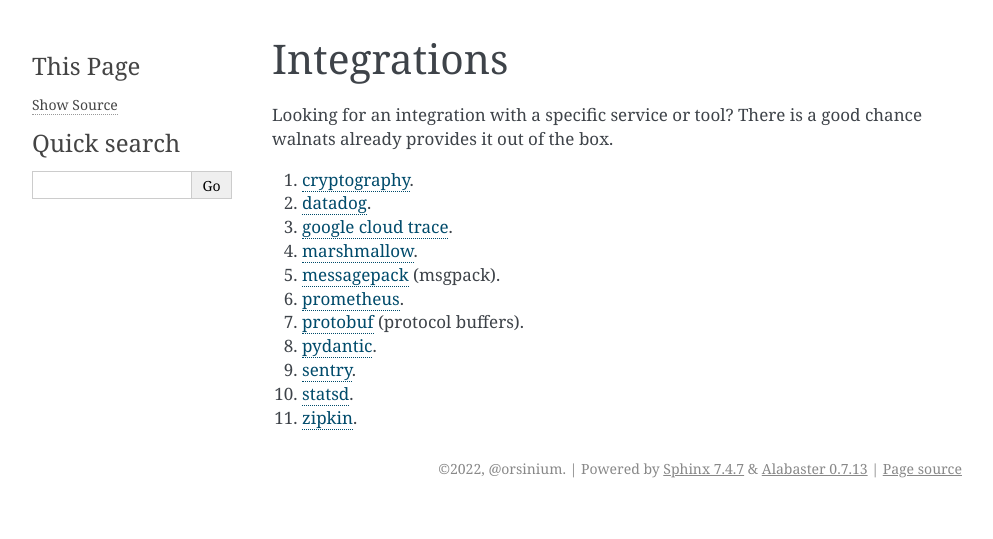
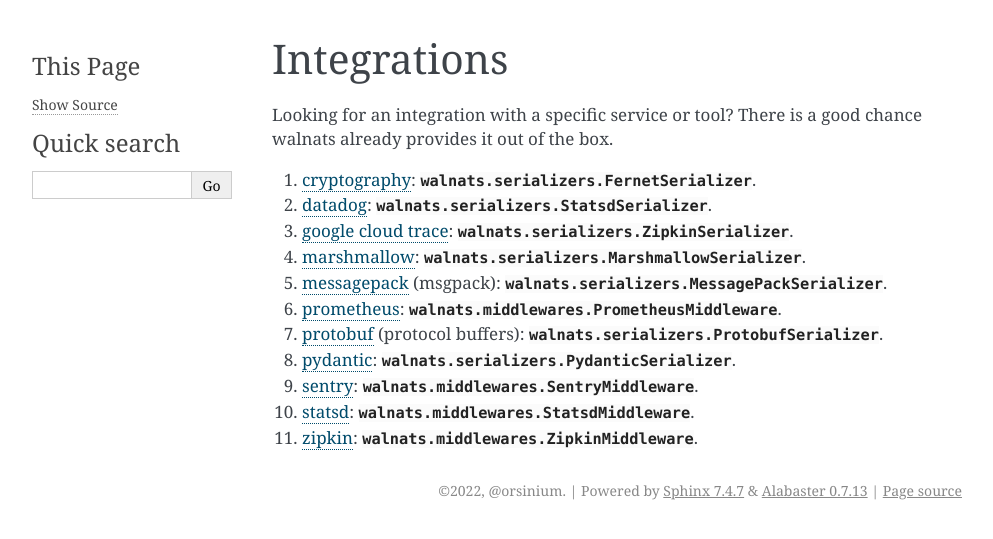
Before and after one commit to orsinium-labs/walnats, a Sphinx documentation site: the page built from docs/integrations.md, in a window 1280 px wide. Shown: the top 539 px of the page, without its empty margins (148-1141 px from the left). Built offline with Sphinx 7.4.7, drawn with Linux system fonts in a browser that asks for light colours.

Commit message:
compare to other tools, draft serializers docs

```diff
--- a/docs/integrations.md
+++ b/docs/integrations.md
@@ -2,14 +2,14 @@
 
 Looking for an integration with a specific service or tool? There is a good chance walnats already provides it out of the box.
 
-1. [cryptography](https://cryptography.io/en/latest/).
-1. [datadog](https://www.datadoghq.com/).
-1. [google cloud trace](https://cloud.google.com/trace/docs/zipkin).
-1. [marshmallow](https://github.com/marshmallow-code/marshmallow).
-1. [messagepack](https://msgpack.org/index.html) (msgpack).
-1. [prometheus](https://prometheus.io/).
-1. [protobuf](https://developers.google.com/protocol-buffers) (protocol buffers).
-1. [pydantic](https://pydantic-docs.helpmanual.io/).
-1. [sentry](https://sentry.io/welcome/).
-1. [statsd](https://github.com/statsd/statsd).
-1. [zipkin](https://zipkin.io/).
+1. [cryptography](https://cryptography.io/en/latest/): {py:class}`walnats.serializers.FernetSerializer`.
+1. [datadog](https://www.datadoghq.com/): {py:class}`walnats.serializers.StatsdSerializer`.
+1. [google cloud trace](https://cloud.google.com/trace/docs/zipkin): {py:class}`walnats.serializers.ZipkinSerializer`.
+1. [marshmallow](https://github.com/marshmallow-code/marshmallow): {py:class}`walnats.serializers.MarshmallowSerializer`.
+1. [messagepack](https://msgpack.org/index.html) (msgpack): {py:class}`walnats.serializers.MessagePackSerializer`.
+1. [prometheus](https://prometheus.io/): {py:class}`walnats.middlewares.PrometheusMiddleware`.
+1. [protobuf](https://developers.google.com/protocol-buffers) (protocol buffers): {py:class}`walnats.serializers.ProtobufSerializer`.
+1. [pydantic](https://pydantic-docs.helpmanual.io/): {py:class}`walnats.serializers.PydanticSerializer`.
+1. [sentry](https://sentry.io/welcome/): {py:class}`walnats.middlewares.SentryMiddleware`.
+1. [statsd](https://github.com/statsd/statsd): {py:class}`walnats.middlewares.StatsdMiddleware`.
+1. [zipkin](https://zipkin.io/): {py:class}`walnats.middlewares.ZipkinMiddleware`.
```
Also changed, not shown: README.md (+23 -3 lines), docs/index.md (+1 -0 lines), docs/serializers.md (added, +38 -0 lines), 2 other files.
